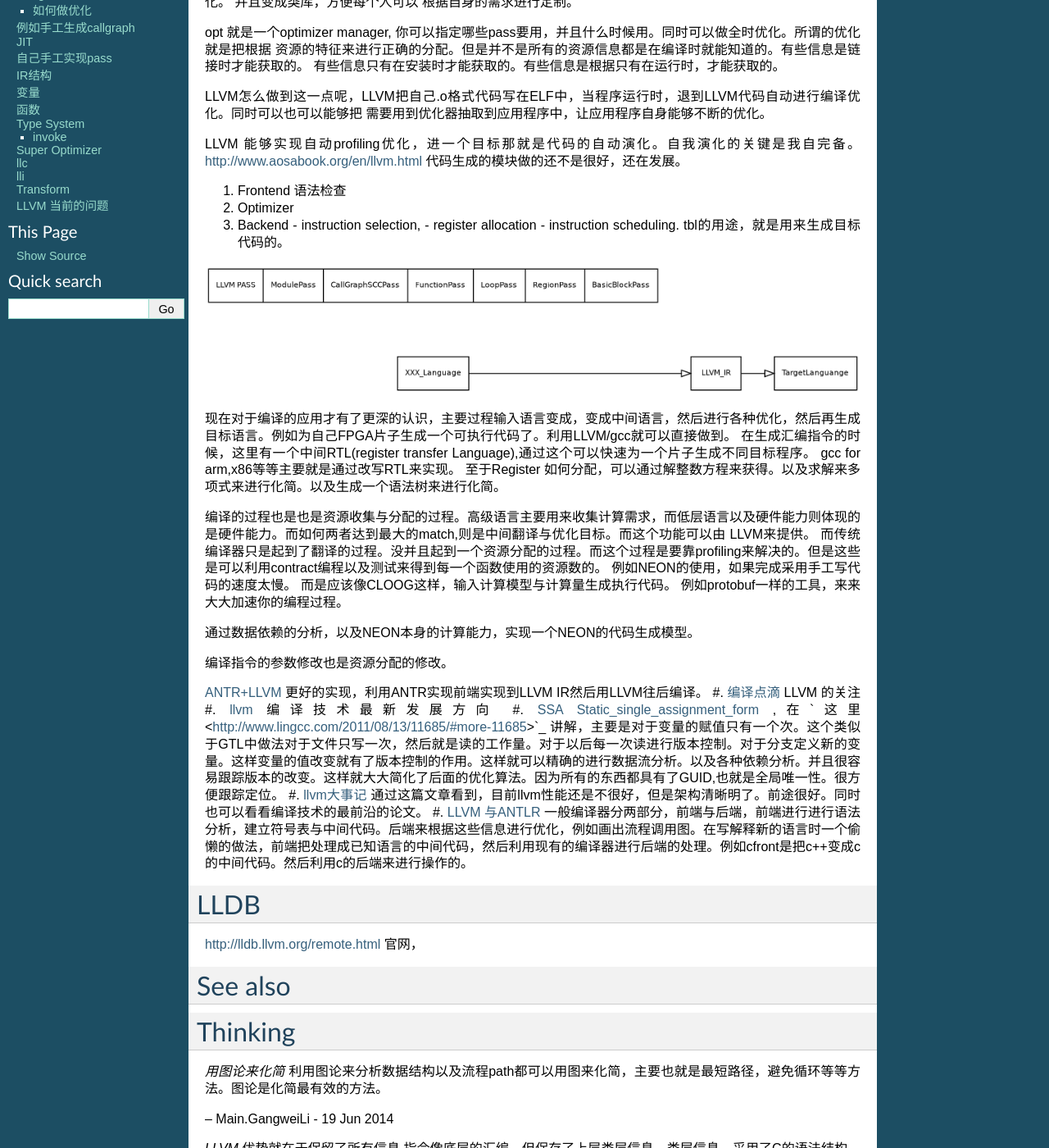
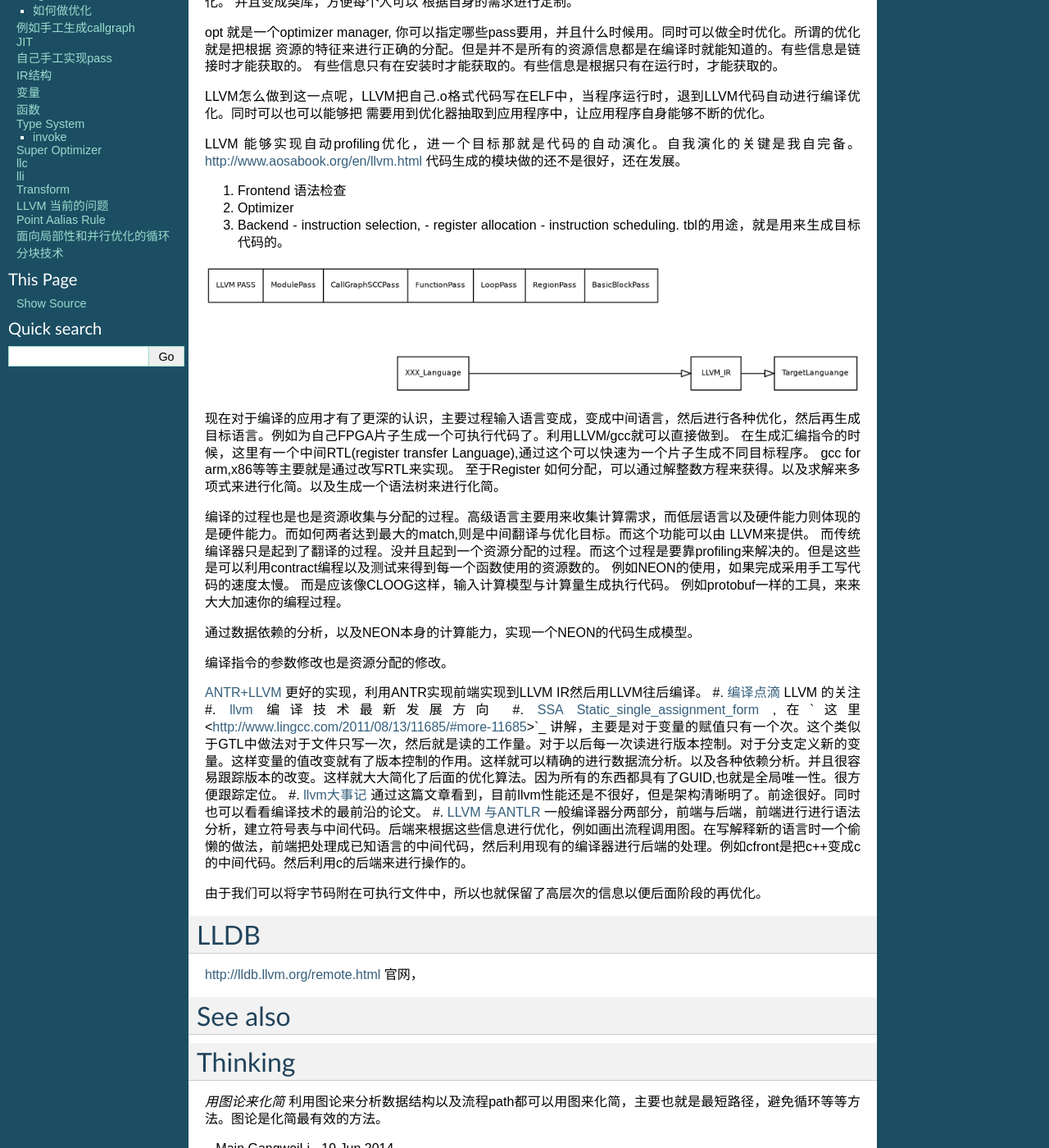
Before and after one commit to gwli/Programming, a Sphinx documentation site: the page built from source/content/Stage_3/LLVM/LLVMStudy.rst, in a window 1280 px wide and 1400 px high, scrolled down 295 px. Shown: the whole window at 82% size. Built offline with Sphinx 7.4.7, drawn with Linux system fonts in a browser that asks for light colours; some of the changed text lies outside the part shown.

Commit message:
Point Alias rule

```diff
--- a/source/content/Stage_3/LLVM/LLVMStudy.rst
+++ b/source/content/Stage_3/LLVM/LLVMStudy.rst
@@ -72,6 +72,8 @@
 #. `SSA Static_single_assignment_form <http://en.wikipedia.org/wiki/Static_single_assignment_form>`_ ,在`这里 <http://www.lingcc.com/2011/08/13/11685/#more-11685>`_  讲解，主要是对于变量的赋值只有一个次。这个类似于GTL中做法对于文件只写一次，然后就是读的工作量。对于以后每一次读进行版本控制。对于分支定义新的变量。这样变量的值改变就有了版本控制的作用。这样就可以精确的进行数据流分析。以及各种依赖分析。并且很容易跟踪版本的改变。这样就大大简化了后面的优化算法。因为所有的东西都具有了GUID,也就是全局唯一性。很方便跟踪定位。
 #. `llvm大事记 <http://www.lingcc.com/2010/04/30/10822/>`_ 通过这篇文章看到，目前llvm性能还是不很好，但是架构清晰明了。前途很好。同时也可以看看编译技术的最前沿的论文。
 #. `LLVM 与ANTLR <http://www.antlr.org/wiki/display/ANTLR3/LLVM>`_ 一般编译器分两部分，前端与后端，前端进行进行语法分析，建立符号表与中间代码。后端来根据这些信息进行优化，例如画出流程调用图。在写解释新的语言时一个偷懒的做法，前端把处理成已知语言的中间代码，然后利用现有的编译器进行后端的处理。例如cfront是把c++变成c的中间代码。然后利用c的后端来进行操作的。
+
+由于我们可以将字节码附在可执行文件中，所以也就保留了高层次的信息以便后面阶段的再优化。
 
 
 LLDB
@@ -222,8 +224,6 @@
 Module->Function->Block->Instruction.
 当然通过API是可以看到IR的所有信息的。
 
-
-
 当然自己在实现代码的时候，可以写一个AST来生成IR，也可以直接生成IR来做算法分析。
 
 例如python来说，从4.0之后，llvm有自己python api wraper.
@@ -358,3 +358,15 @@
 
 当然LLVM也有自己的限制，首先语言相关的优化只能在编译前端实现，也就是生成LLVM code之前。LLVM不能直接表示语言相关的类型和特性，例如C++的类或者继承体系是用结构体模拟出来的，虚表是通过一个大的全局列表模拟的。另外需要复杂运行时系统的语言，例如Java，是否能够从LLVM中获益还是一个问题。在这篇文章中，Lattner提到，他们正在研究将Java或者CLI构建在LLVM上的可行性。
 新想法的诞生从来都不是一夜之间出现的，一定是掌握了足够多的知识，在不同问题的比较和知识碰撞中获得灵感，然后像一个襁褓中的婴儿一样缓步前进的。当然现在LLVM还存在很多问题，特别是跟应用很多年的工业级的编译器在某些方面还有差距，但是差距正在逐步缩小，附一篇Open64开发人员对LLVM的看法《Open64业内外人士对LLVM和Open64的观点》。
+
+
+
+Point Aalias Rule
+=================
+
+就是不同名字，但指的是同一块内存。这两个名字互称为alias.
+
+
+
+面向局部性和并行优化的循环分块技术
+===================================
```
